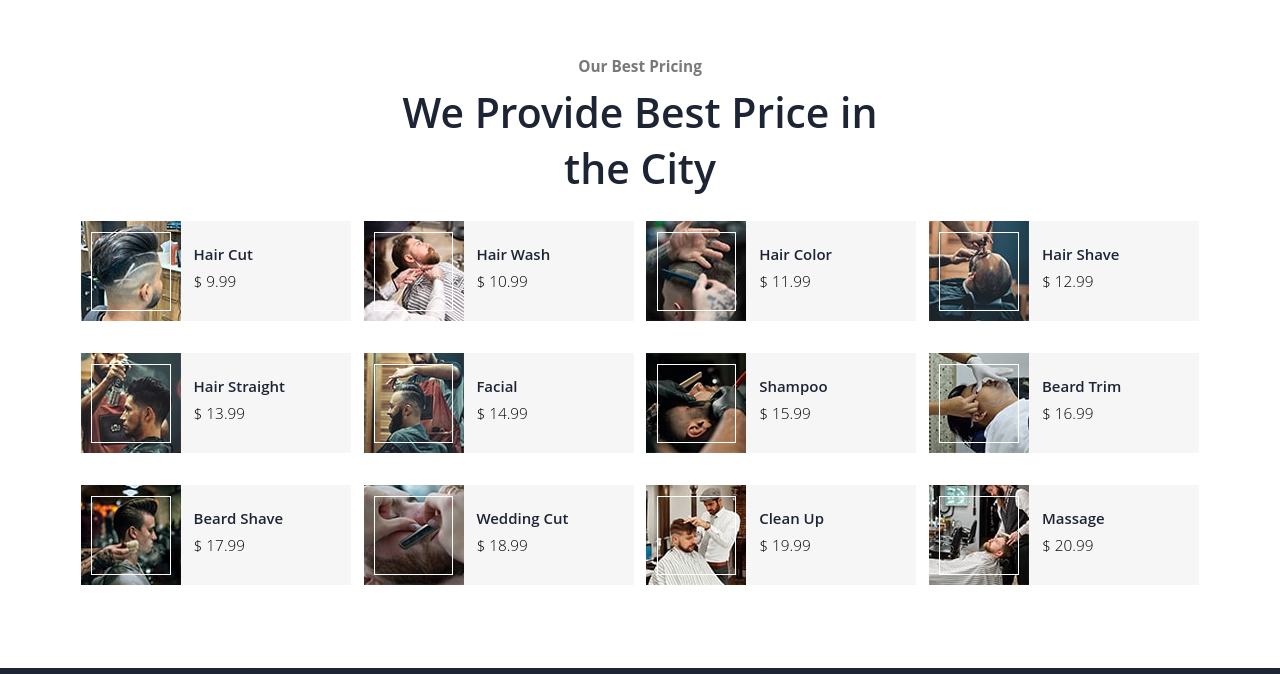
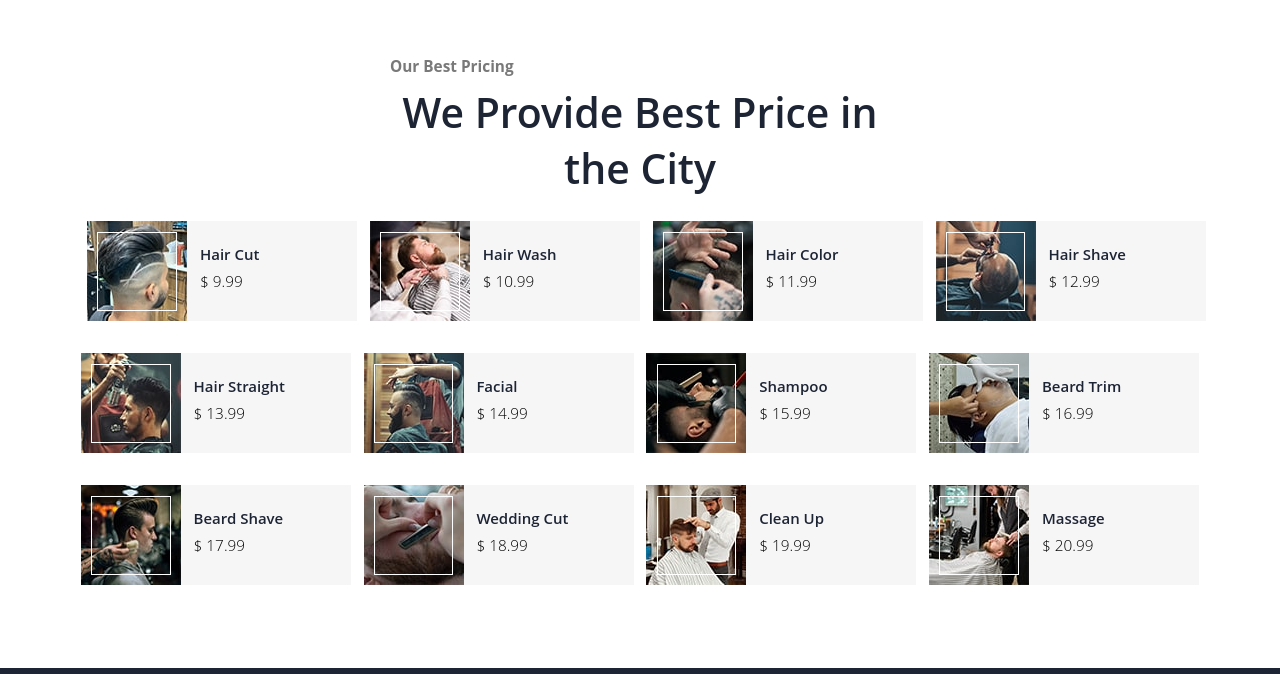
Before and after one commit to SilvanoGPM/barber-shop, a React (Create React App) app: page / in a window 1280 px wide. Shown: the part 2286-2960 px from the top of the page. Built offline with nearby package versions, Linux system fonts and the light colour scheme; grey boxes are pictures that could not be loaded.

Commit message:
feat: animations for prices

```diff
--- a/src/components/Price/components/Card/index.jsx
+++ b/src/components/Price/components/Card/index.jsx
@@ -2,25 +2,37 @@ import React from 'react';
 import PropTypes from 'prop-types';
 
 import formatNumberToCurrency from 'utils/formatNumberToCurrency';
+import SlideIn from 'components/SlideIn';
+
 import styles from './styles.module.scss';
 
-const Card = ({ name, image, price }) => (
+const Card = ({ name, image, price, delay }) => (
   <div className={styles.card}>
     <figure>
       <img src={image} alt={`Price - ${name}`} />
     </figure>
 
-    <div className={styles.content}>
+    <SlideIn
+      x={100}
+      delay={delay}
+      className={styles.content}
+      freezeOnceVisible={false}
+    >
       <h3>{name}</h3>
       <span>{formatNumberToCurrency(price)}</span>
-    </div>
+    </SlideIn>
   </div>
 );
+
+Card.defaultProps = {
+  delay: 0,
+};
 
 Card.propTypes = {
   name: PropTypes.string.isRequired,
   image: PropTypes.string.isRequired,
   price: PropTypes.number.isRequired,
+  delay: PropTypes.number,
 };
 
 export default Card;
--- a/src/components/Price/index.jsx
+++ b/src/components/Price/index.jsx
@@ -1,21 +1,64 @@
 import React from 'react';
+import propTypes from 'prop-types';
+import { useSprings, animated } from 'react-spring';
 
 import { prices } from 'data/fakeData';
+import SlideIn from 'components/SlideIn';
+import useIntersectionObserver from 'hooks/useIntersectionObserver';
+
 import Card from './components/Card';
 import styles from './styles.module.scss';
 
-const Price = () => (
+const Price = ({ delay = 100 }) => {
+  const [elementRef, dataRef] = useIntersectionObserver({
+    freezeOnceVisible: false,
+  });
+
+  const inView = dataRef?.isIntersecting;
+
+  const from = { transform: 'translateY(300px)', opacity: 0 };
+  const to = inView ? { transform: 'translateY(0)', opacity: 1 } : from;
+
+  const base = {
+    config: { mass: 5, tension: 2000, friction: 200 },
+    from,
+    to,
+  };
+
+  const springs = useSprings(
+    prices.length,
+    prices.map((t, i) => ({ ...base, delay: delay * i }))
+  );
+
+  return (
     <section className={styles.price}>
+      <SlideIn y={-100} delay={500}>
         <span>Our Best Pricing</span>
-
         <h2>We Provide Best Price in the City</h2>
+      </SlideIn>
 
       <div className={styles.cards}>
-      {prices.map(({ name, image, price }) => (
+        <div ref={elementRef} />
+        {springs.map((style, index) => {
+          const { name, image, price } = prices[index];
+
+          return (
+            <animated.div style={style}>
               <Card key={name} name={name} image={image} price={price} />
-      ))}
+            </animated.div>
+          );
+        })}
       </div>
     </section>
   );
+};
+
+Price.defaultProps = {
+  delay: 100,
+};
+
+Price.propTypes = {
+  delay: propTypes.number,
+};
 
 export default Price;
--- a/src/pages/Home/index.jsx
+++ b/src/pages/Home/index.jsx
@@ -22,9 +22,7 @@ const Home = () => {
 
       <Service delay={300} />
 
-      <SlideIn x={500}>
-        <Price />
-      </SlideIn>
+      <Price />
 
       <SlideIn x={-500}>
         <Testimonial />
--- a/src/pages/Price/index.jsx
+++ b/src/pages/Price/index.jsx
@@ -3,15 +3,12 @@ import React from 'react';
 import routes from 'routes';
 import PageHeader from 'components/PageHeader';
 import Price from 'components/Price';
-import ZoomIn from 'components/ZoomIn';
 
 const PricePage = () => (
   <>
     <PageHeader title="Price" link={routes.PRICE} />
 
-    <ZoomIn>
-      <Price />
-    </ZoomIn>
+    <Price />
   </>
 );
 
```
Lines whose indentation alone changed are shown as unchanged.
